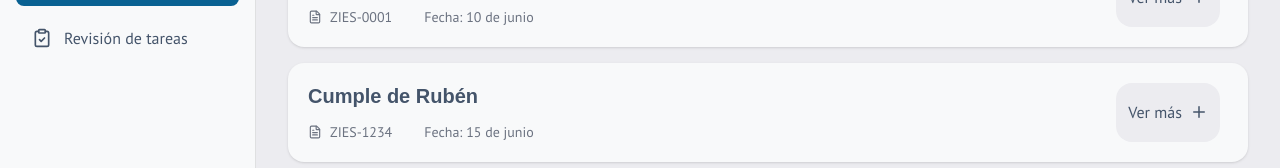
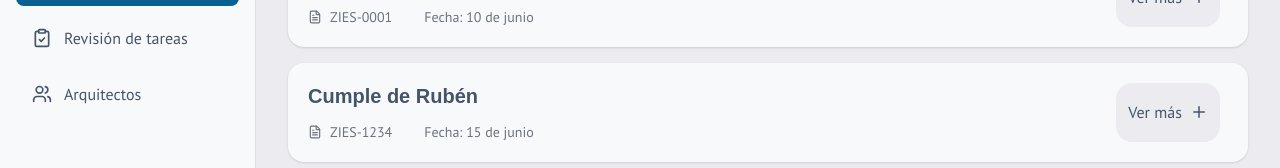
Before and after one commit to AvalosRubenn/Sistema-AdS, a React (Vite) app: page /inbox in a window 1280 px wide. Shown: the part 200-368 px from the top of the page. Built offline with nearby package versions, Linux system fonts and the light colour scheme; a web font is replaced by a local one.

Commit message:
feat(Arquitectos): Botón de arquitectos añadido a la sidebar

```diff
--- a/src/components/Sidebar.tsx
+++ b/src/components/Sidebar.tsx
@@ -4,6 +4,7 @@ import {
   LogOut,
   User,
   ClipboardCheck,
+  Users,
 } from "lucide-react";
 
 import { NavLink } from "react-router-dom";
@@ -77,6 +78,25 @@ function Sidebar() {
 
           <span className="font-medium">Revisión de tareas</span>
         </NavLink>
+
+        <NavLink
+          to="/arquitectos"
+          className={({ isActive }) => `
+              flex items-center gap-3
+              rounded-lg
+              px-4 py-3
+              transition-colors
+              ${
+                isActive
+                  ? "bg-zies-azul-2 text-white"
+                  : "text-foreground hover:bg-accent"
+              }
+            `}
+        >
+          <Users size={20} />
+
+          <span className="font-medium">Arquitectos</span>
+        </NavLink>
       </nav>
 
       <div className="border-t border-border p-4">
```
